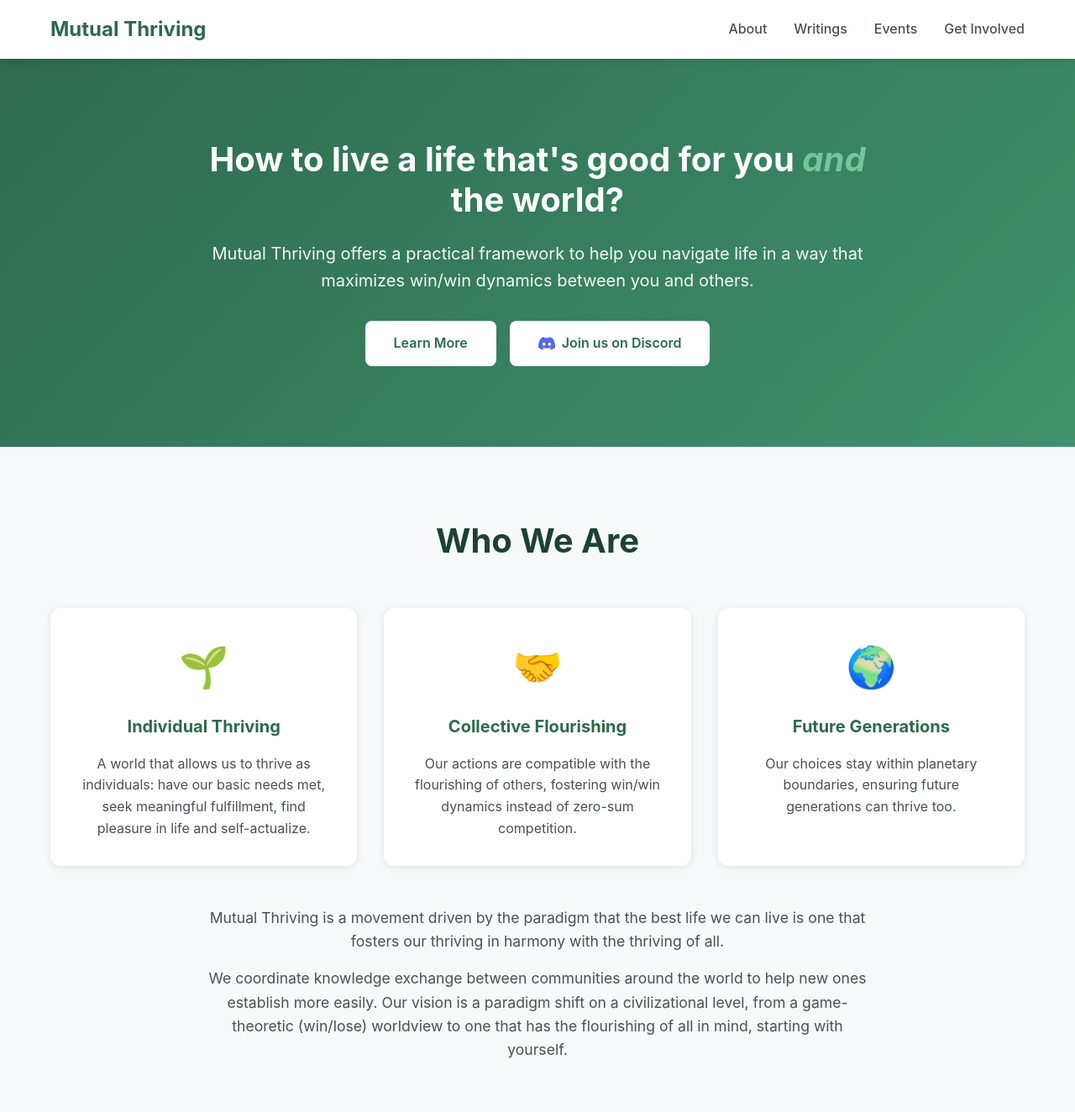
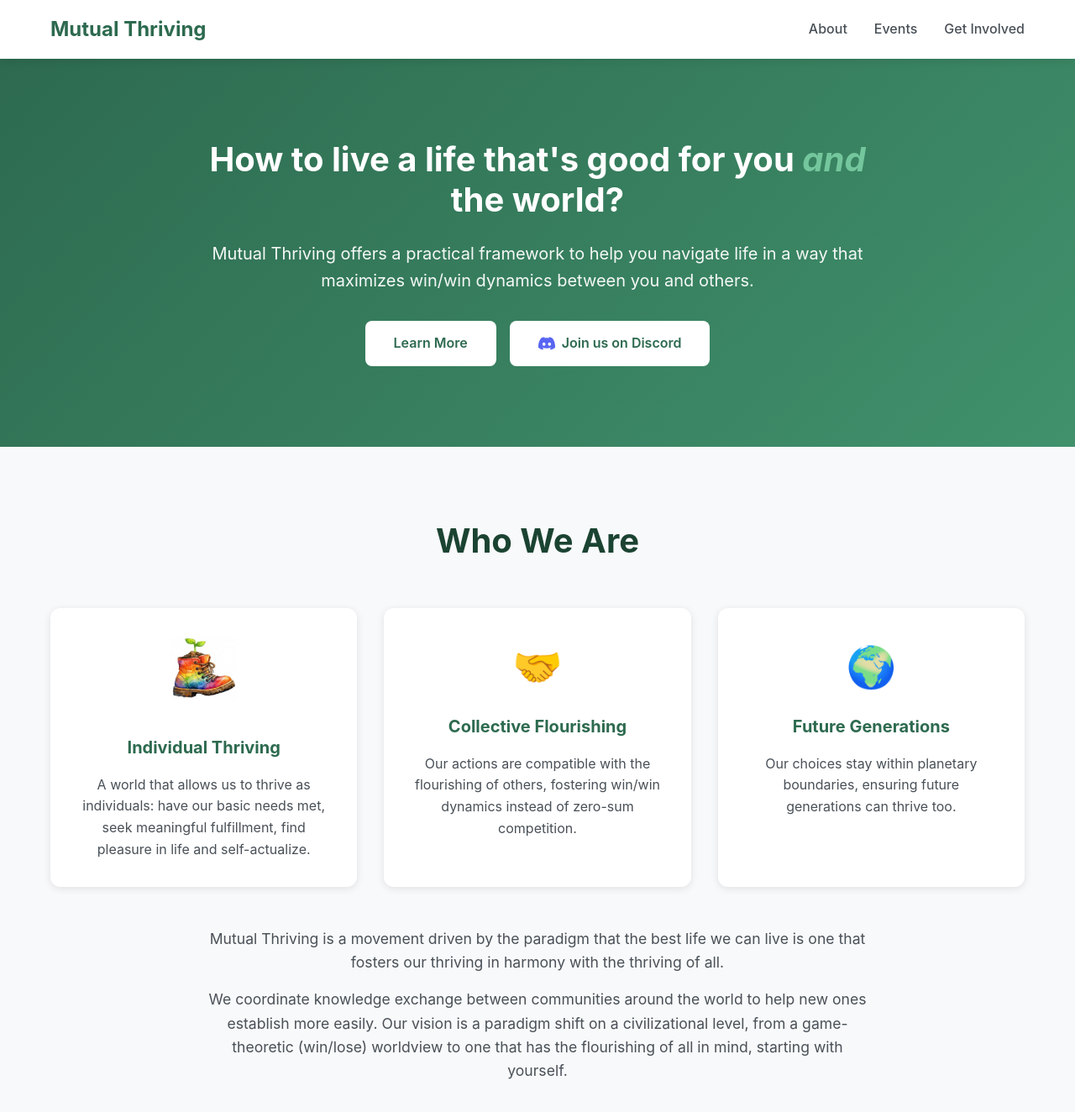
Before and after one commit to mutualthriving/mutualthriving.github.io, a Jekyll site: the page built from index.html, in a window 1280 px wide and 1400 px high. Shown: the top 1324 px of the window at 84% size. Built offline with Jekyll 4.4.1, drawn with Linux system fonts in a browser that asks for light colours.

Commit message:
initial attempt at changing the images

```diff
--- a/_includes/footer.html
+++ b/_includes/footer.html
@@ -11,7 +11,6 @@
                 <ul>
                     <li><a href="{{ '/' | relative_url }}#about">About</a></li>
                     <li><a href="{{ '/manifesto/' | relative_url }}">Manifesto</a></li>
-                    <li><a href="{{ '/writings/' | relative_url }}">Writings</a></li>
                     <li><a href="{{ '/' | relative_url }}#events">Events</a></li>
                     <li><a href="https://discord.gg/WK65MxtKMf" target="_blank">Discord</a></li>
                 </ul>
--- a/_includes/nav.html
+++ b/_includes/nav.html
@@ -5,7 +5,6 @@
             <a href="{{ '/' | relative_url }}" class="logo">Mutual Thriving</a>
             <ul class="nav-links">
                 <li><a href="{{ '/' | relative_url }}#about">About</a></li>
-                <li><a href="{{ '/writings/' | relative_url }}">Writings</a></li>
                 <li><a href="{{ '/' | relative_url }}#events">Events</a></li>
                 <li><a href="{{ '/' | relative_url }}#get-involved">Get Involved</a></li>
             </ul>
--- a/index.html
+++ b/index.html
@@ -28,7 +28,7 @@ title: A Better Way to Live
         <div class="about-content">
             <div class="values-grid">
                 <div class="value-card">
-                    <div class="value-icon">🌱</div>
+                    <div class="value-icon"><img src="{{ '/img/mutual-thriving.jpg' | relative_url }}" alt="Individual Thriving"></div>
                     <h3>Individual Thriving</h3>
                     <p>A world that allows us to thrive as individuals: have our basic needs met, seek meaningful fulfillment, find pleasure in life and self-actualize.</p>
                 </div>
--- a/styles.css
+++ b/styles.css
@@ -261,6 +261,12 @@ a.logo:hover {
     margin-bottom: 1rem;
 }
 
+.value-icon img {
+    width: 80px;
+    height: 80px;
+    object-fit: contain;
+}
+
 .value-card h3 {
     color: var(--primary-color);
     margin-bottom: 1rem;
```
Also changed, not shown: _drafts/mealprep.md (renamed from _writings/mealprep.md), img/mutual-thriving.jpg (added).
